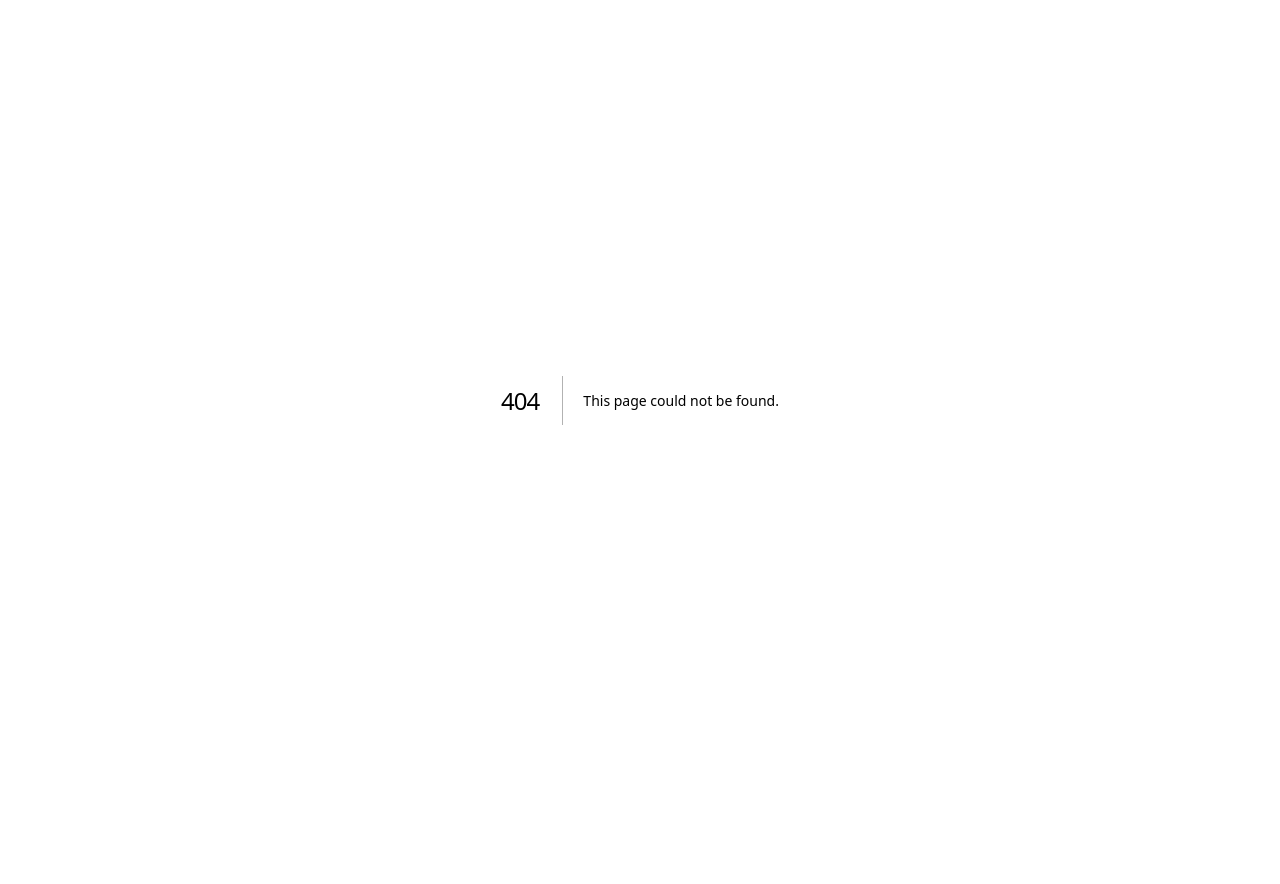
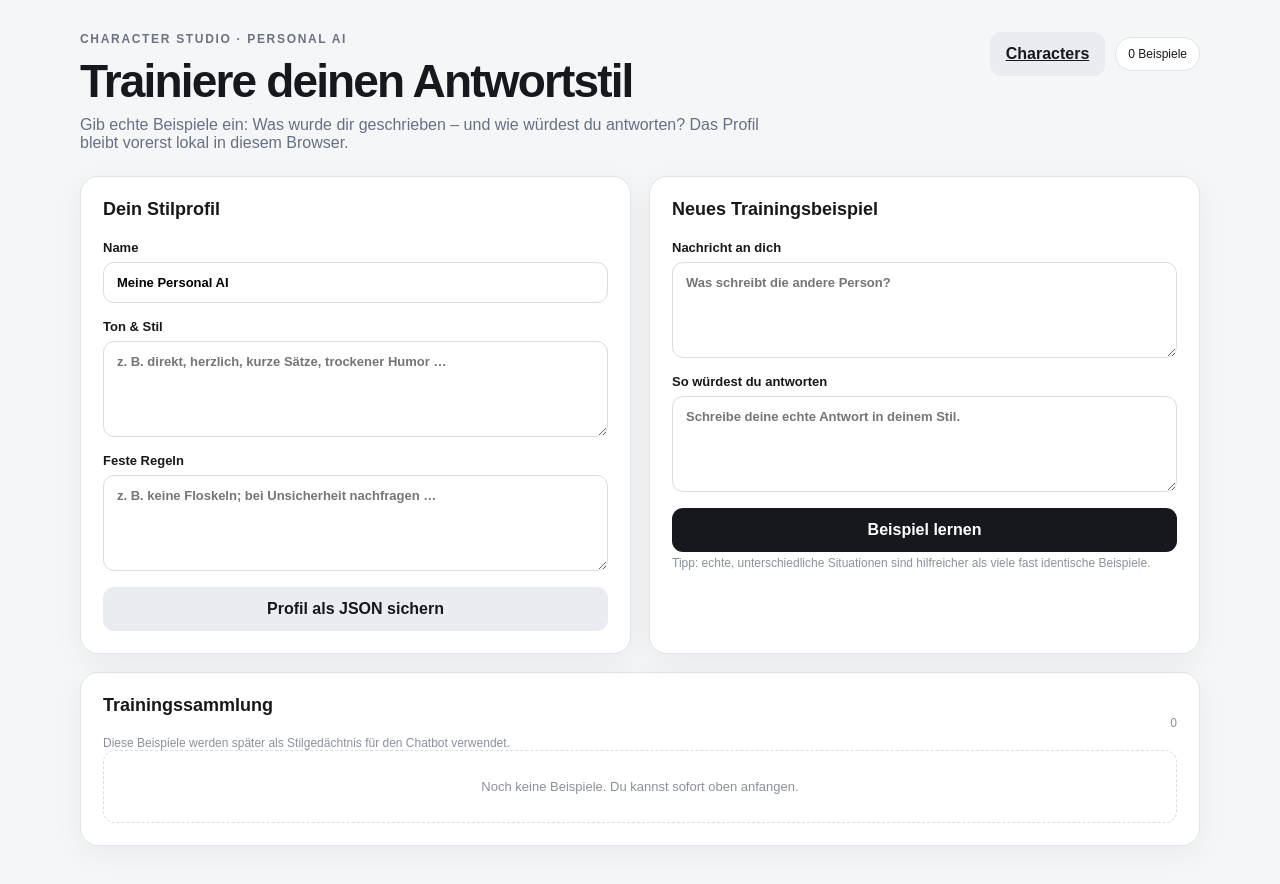
Before and after one commit to freemonkeyyourlife-lab/character-studio, a Next.js app: page /personal-ai in a window 1280 px wide. Before the commit this address had no page. Shown: the top 884 px of the page. Before the commit the page ends 800 px from the top, so only its background shows below. Built offline with nearby package versions, Linux system fonts and the light colour scheme.

Commit message:
Add local Personal AI training workspace

```diff
--- /dev/null
+++ b/app/personal-ai/page.tsx
@@ -0,0 +1,77 @@
+"use client";
+
+import { useEffect, useMemo, useState } from "react";
+
+type Example = { id: string; incoming: string; answer: string; createdAt: string };
+type Profile = { name: string; tone: string; rules: string; examples: Example[]; updatedAt: string };
+
+const KEY = "character-studio-personal-ai-v1";
+const empty = (): Profile => ({ name: "Meine Personal AI", tone: "", rules: "", examples: [], updatedAt: new Date().toISOString() });
+
+export default function PersonalAIPage() {
+  const [profile, setProfile] = useState<Profile>(empty);
+  const [incoming, setIncoming] = useState("");
+  const [answer, setAnswer] = useState("");
+  const [saved, setSaved] = useState(false);
+
+  useEffect(() => {
+    try {
+      const raw = localStorage.getItem(KEY);
+      if (raw) setProfile(JSON.parse(raw));
+    } catch {}
+  }, []);
+
+  const persist = (next: Profile) => {
+    const value = { ...next, updatedAt: new Date().toISOString() };
+    setProfile(value);
+    localStorage.setItem(KEY, JSON.stringify(value));
+    setSaved(true);
+    window.setTimeout(() => setSaved(false), 1200);
+  };
+
+  const addExample = () => {
+    if (!incoming.trim() || !answer.trim()) return;
+    persist({ ...profile, examples: [{ id: crypto.randomUUID(), incoming: incoming.trim(), answer: answer.trim(), createdAt: new Date().toISOString() }, ...profile.examples].slice(0, 500) });
+    setIncoming(""); setAnswer("");
+  };
+
+  const remove = (id: string) => persist({ ...profile, examples: profile.examples.filter((item) => item.id !== id) });
+
+  const exportProfile = () => {
+    const blob = new Blob([JSON.stringify(profile, null, 2)], { type: "application/json" });
+    const url = URL.createObjectURL(blob);
+    const a = document.createElement("a"); a.href = url; a.download = "personal-ai-profile.json"; a.click();
+    URL.revokeObjectURL(url);
+  };
+
+  const count = useMemo(() => profile.examples.length, [profile.examples]);
+
+  return <main className="shell">
+    <header className="header"><div><div className="eyebrow">CHARACTER STUDIO · PERSONAL AI</div><h1>Trainiere deinen Antwortstil</h1><p>Gib echte Beispiele ein: Was wurde dir geschrieben – und wie würdest du antworten? Das Profil bleibt vorerst lokal in diesem Browser.</p></div><div className="headerActions"><a className="secondary smallButton" href="/">Characters</a><span className="status">{count} Beispiele</span></div></header>
+
+    <section className="grid">
+      <div className="card">
+        <h2>Dein Stilprofil</h2>
+        <label>Name<input value={profile.name} onChange={(e) => setProfile({ ...profile, name: e.target.value })} onBlur={() => persist(profile)} maxLength={120} /></label>
+        <label>Ton & Stil<textarea value={profile.tone} onChange={(e) => setProfile({ ...profile, tone: e.target.value })} onBlur={() => persist(profile)} placeholder="z. B. direkt, herzlich, kurze Sätze, trockener Humor …" maxLength={4000} /></label>
+        <label>Feste Regeln<textarea value={profile.rules} onChange={(e) => setProfile({ ...profile, rules: e.target.value })} onBlur={() => persist(profile)} placeholder="z. B. keine Floskeln; bei Unsicherheit nachfragen …" maxLength={6000} /></label>
+        <button className="secondary" onClick={exportProfile}>Profil als JSON sichern</button>
+        {saved && <div className="saved">Gespeichert.</div>}
+      </div>
+
+      <div className="card">
+        <h2>Neues Trainingsbeispiel</h2>
+        <label>Nachricht an dich<textarea value={incoming} onChange={(e) => setIncoming(e.target.value)} placeholder="Was schreibt die andere Person?" maxLength={8000} /></label>
+        <label>So würdest du antworten<textarea value={answer} onChange={(e) => setAnswer(e.target.value)} placeholder="Schreibe deine echte Antwort in deinem Stil." maxLength={8000} /></label>
+        <button className="primary" onClick={addExample} disabled={!incoming.trim() || !answer.trim()}>Beispiel lernen</button>
+        <p className="vaultHint">Tipp: echte, unterschiedliche Situationen sind hilfreicher als viele fast identische Beispiele.</p>
+      </div>
+    </section>
+
+    <section className="vault card">
+      <div className="previewTop"><div><h2>Trainingssammlung</h2><p className="vaultHint">Diese Beispiele werden später als Stilgedächtnis für den Chatbot verwendet.</p></div><span>{count}</span></div>
+      {count === 0 ? <div className="emptyVault">Noch keine Beispiele. Du kannst sofort oben anfangen.</div> :
+        <div style={{ display: "grid", gap: 10, marginTop: 16 }}>{profile.examples.map((item) => <div className="providerBox" key={item.id}><div style={{display:"block"}}><strong>Nachricht</strong><p>{item.incoming}</p><strong>Deine Antwort</strong><p>{item.answer}</p></div><button className="secondary smallButton" onClick={() => remove(item.id)}>Löschen</button></div>)}</div>}
+    </section>
+  </main>;
+}
```
